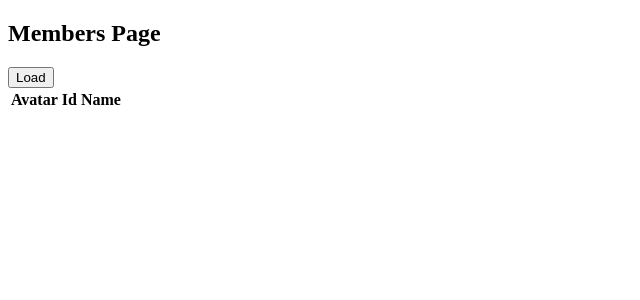
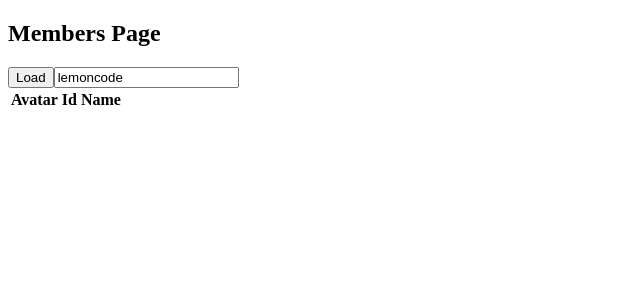
Before and after one commit to aliciafdezrov/lemoncode_react_exercise, a React app: page / in a window 1280 px wide. Shown: the top 300 px of the page, without its empty margins (0-640 px from the left). Built offline with nearby package versions, Linux system fonts and the light colour scheme.

Commit message:
Created a new entry on the state with the organization name and created an input to hold the organization name

```diff
--- a/src/components/membersTable/membersTable.tsx
+++ b/src/components/membersTable/membersTable.tsx
@@ -1,13 +1,15 @@
 import * as React from "react";
-import { MemberEntity } from "../../model/member";
-import { memberAPI } from "../../api/memberAPI";
-import { MemberRow } from "./memberRow";
-import { MemberHead } from "./memberHead";
+import {MemberEntity} from "../../model/member";
+import {memberAPI} from "../../api/memberAPI";
+import {MemberRow} from "./memberRow";
+import {MemberHead} from "./memberHead";
 
-interface Props {}
+interface Props {
+}
 
 export const MembersTableComponent = (props: Props) => {
     const [members, setMembers] = React.useState<MemberEntity[]>([]);
+    const [organizationName, setOrganizationName] = React.useState<string>("lemoncode");
 
     const loadMembers = () => {
         memberAPI.getAllMembers("lemoncode").then(members => setMembers(members));
@@ -16,14 +18,19 @@ export const MembersTableComponent = (props: Props) => {
     return (
         <div className="row">
             <h2> Members Page</h2>
+            <div style={{
+                display: "inline-flex",
+            }}>
                 <button onClick={loadMembers}>Load</button>
+                <input type="text" value={organizationName}/>
+            </div>
             <table className="table">
                 <thead>
-          <MemberHead />
+                <MemberHead/>
                 </thead>
                 <tbody>
                 {members.map((member: MemberEntity) => (
-            <MemberRow key={member.id} member={member} />
+                    <MemberRow key={member.id} member={member}/>
                 ))}
                 </tbody>
             </table>
```
Lines whose indentation alone changed are shown as unchanged.
